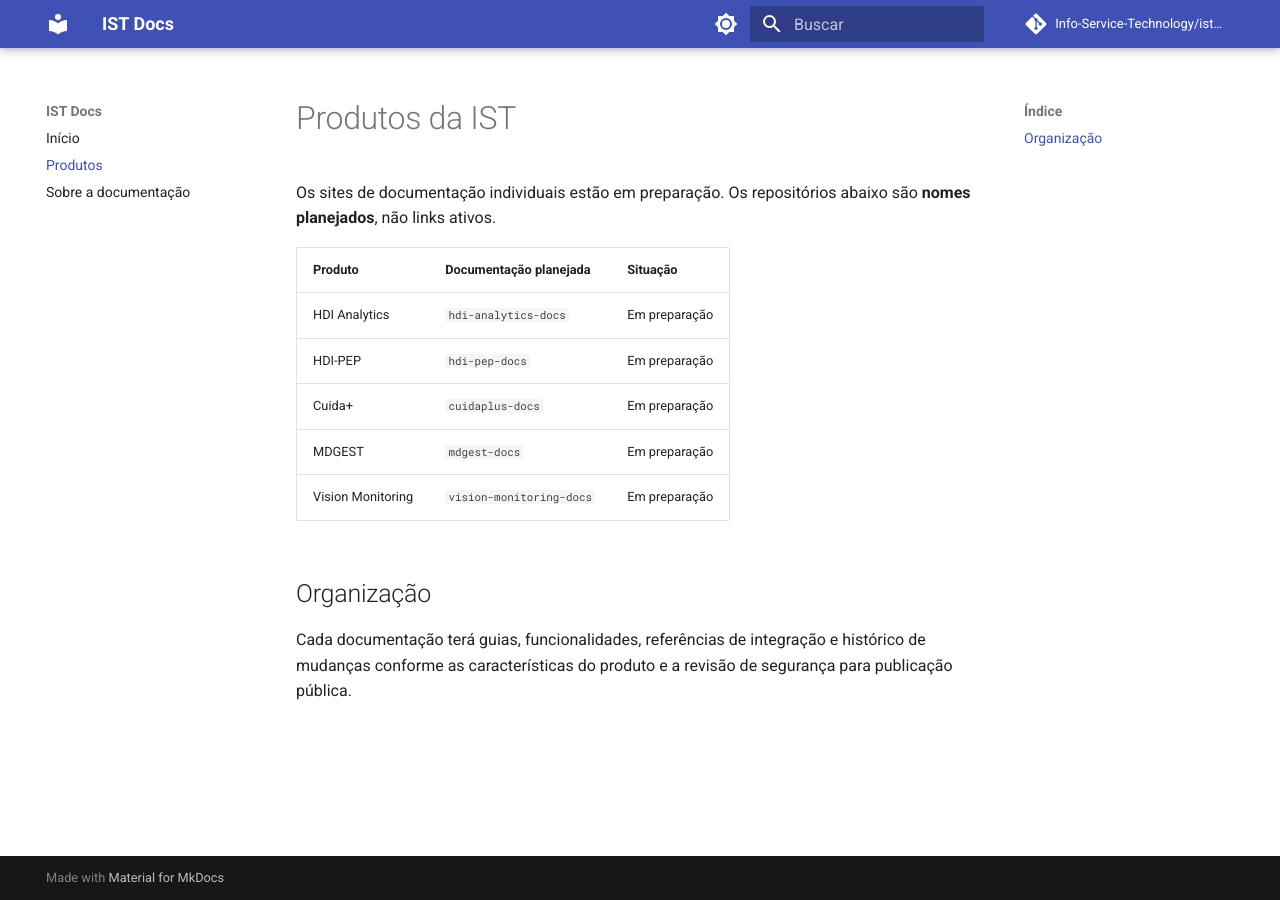
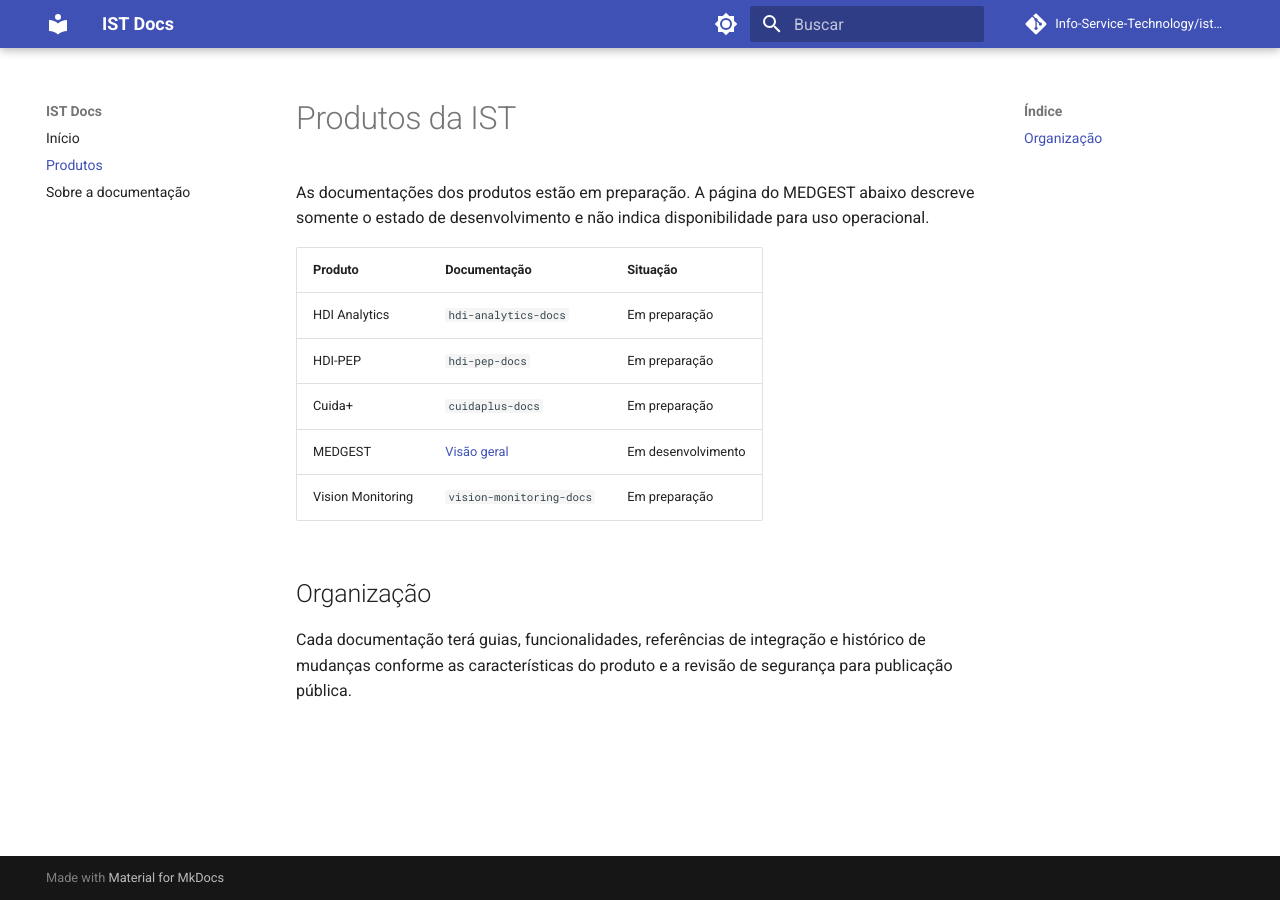
Before and after one commit to Info-Service-Technology/ist-docs-portal, an MkDocs documentation site: the page built from docs/produtos.md, in a window 1280 px wide. Built offline with MkDocs 1.6.1 and Material for MkDocs 9.7.7, drawn with Linux system fonts in a browser that asks for light colours; comment, search, counter and statistics services are not loaded.

Commit message:
docs: link MEDGEST in products index

```diff
--- a/docs/produtos.md
+++ b/docs/produtos.md
@@ -1,13 +1,13 @@
 # Produtos da IST
 
-Os sites de documentação individuais estão em preparação. Os repositórios abaixo são **nomes planejados**, não links ativos.
+As documentações dos produtos estão em preparação. A página do MEDGEST abaixo descreve somente o estado de desenvolvimento e não indica disponibilidade para uso operacional.
 
-| Produto | Documentação planejada | Situação |
+| Produto | Documentação | Situação |
 | --- | --- | --- |
 | HDI Analytics | `hdi-analytics-docs` | Em preparação |
 | HDI-PEP | `hdi-pep-docs` | Em preparação |
 | Cuida+ | `cuidaplus-docs` | Em preparação |
-| MDGEST | `mdgest-docs` | Em preparação |
+| MEDGEST | [Visão geral](produtos/medgest.md) | Em desenvolvimento |
 | Vision Monitoring | `vision-monitoring-docs` | Em preparação |
 
 ## Organização
```
